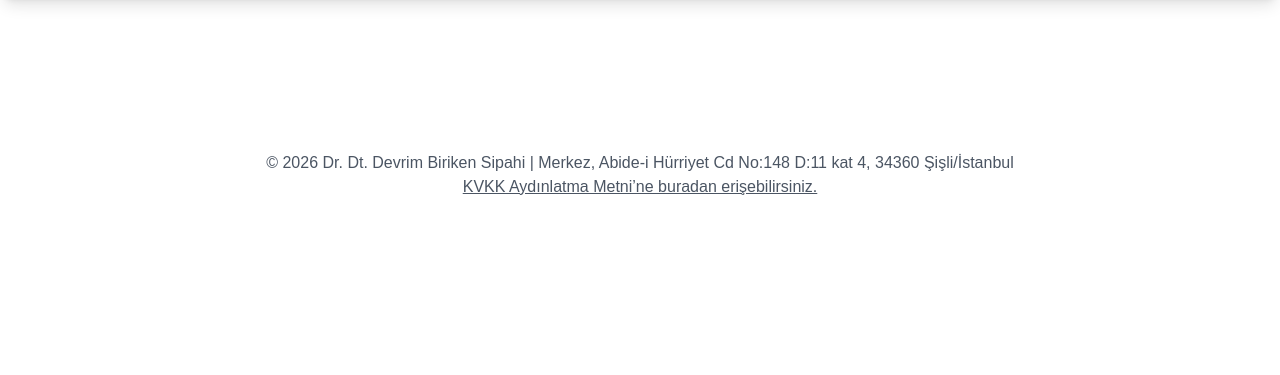
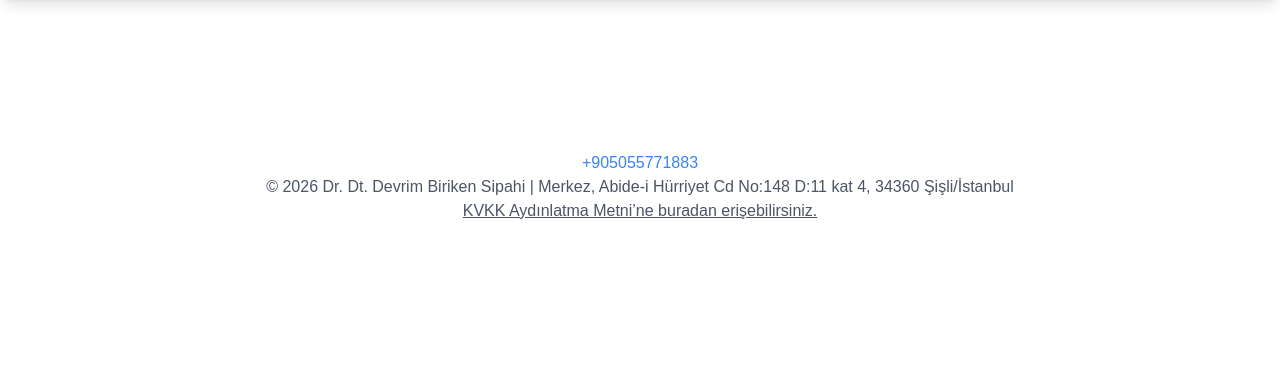
Before and after one commit to ekinsipahi/clinic, a Django app: page / in a window 1280 px wide. Shown: the part 4166-4541 px from the top of the page. Before the commit the page ends 4361 px from the top, so only its background shows below. Run offline with Django 5.2, Linux system fonts and the light colour scheme; some libraries are stand-ins or nearby versions.

Commit message:
SAĞLIK TURIZM ONAYI İÇİN GEREKLİ V5

```diff
--- a/clinic/templates/clinic/index.html
+++ b/clinic/templates/clinic/index.html
@@ -1939,7 +1939,9 @@
 
 
   <!-- Footer -->
+
   <footer class="py-6 text-center text-gray-600 mb-32 mt-32">
+    <a href="tel:+905055771883" class="text-blue-500 hover:text-blue-700 transition">+905055771883</a> <br>
         © 2026 Dr. Dt. Devrim Biriken Sipahi | Merkez, Abide-i Hürriyet Cd No:148 D:11 kat 4, 34360 Şişli/İstanbul<br>
           <a href="/kvkk" class="underline hover:text-gray-800 transition">
             {% trans "KVKK Aydınlatma Metni’ne buradan erişebilirsiniz." %}</a>
```
